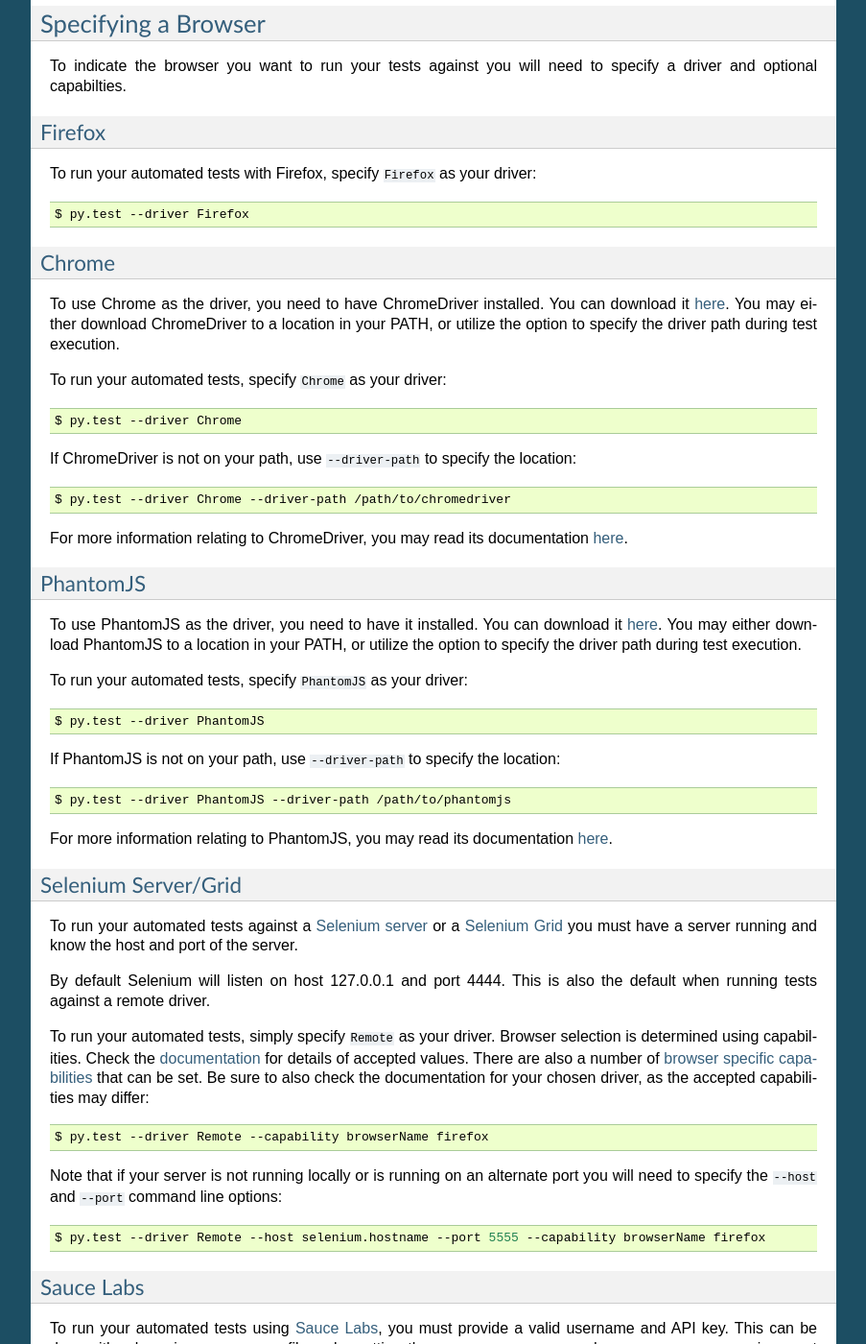
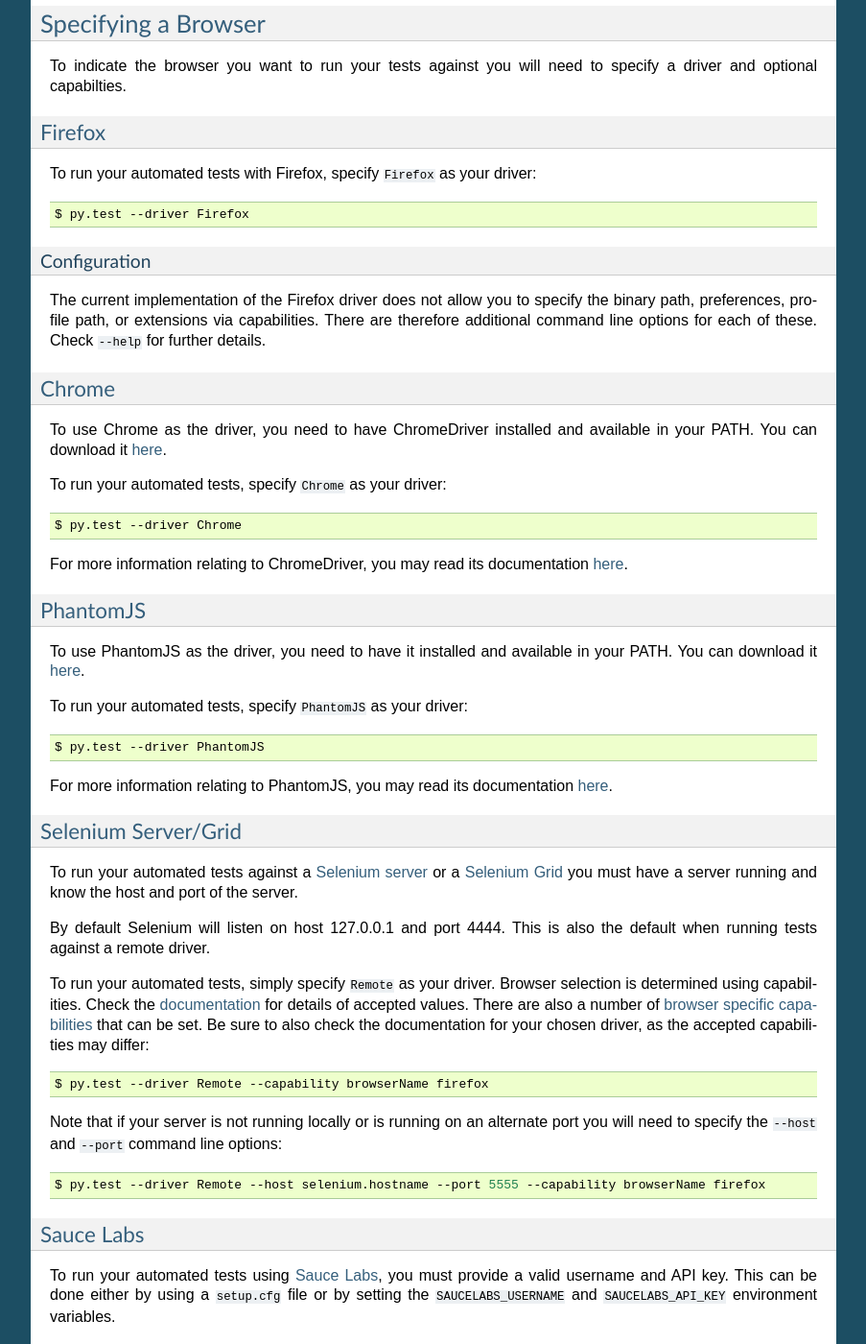
Before and after one commit to pytest-dev/pytest-selenium, a Sphinx documentation site: the page built from docs/user_guide.rst, in a window 1280 px wide and 1400 px high, scrolled down 1603 px. Shown: the whole window at 96% size, without its empty margins (198-1101 px from the left). Built offline with Sphinx 7.4.7, drawn with Linux system fonts in a browser that asks for light colours.

Commit message:
Remove references to --driver-path

```diff
--- a/docs/user_guide.rst
+++ b/docs/user_guide.rst
@@ -99,14 +99,20 @@
 
   $ py.test --driver Firefox
 
+Configuration
+~~~~~~~~~~~~~
+
+The current implementation of the Firefox driver does not allow you to specify
+the binary path, preferences, profile path, or extensions via capabilities.
+There are therefore additional command line options for each of these. Check
+``--help`` for further details.
+
 Chrome
 ------
 
-To use Chrome as the driver, you need to have ChromeDriver installed. You can
-download it
+To use Chrome as the driver, you need to have ChromeDriver installed and
+available in your PATH. You can download it
 `here <https://sites.google.com/a/chromium.org/chromedriver/downloads>`_.
-You may either download ChromeDriver to a location in your PATH, or utilize
-the option to specify the driver path during test execution.
 
 To run your automated tests, specify ``Chrome`` as your driver:
 
@@ -114,36 +120,20 @@
 
   $ py.test --driver Chrome
 
-If ChromeDriver is not on your path, use ``--driver-path`` to specify the
-location:
-
-.. code-block:: bash
-
-  $ py.test --driver Chrome --driver-path /path/to/chromedriver
-
 For more information relating to ChromeDriver, you may read its documentation
 `here <https://sites.google.com/a/chromium.org/chromedriver/>`_.
 
 PhantomJS
 ---------
 
-To use PhantomJS as the driver, you need to have it installed. You can download
-it `here <http://phantomjs.org/download.html>`_.
-You may either download PhantomJS to a location in your PATH, or utilize
-the option to specify the driver path during test execution.
+To use PhantomJS as the driver, you need to have it installed and available in
+your PATH. You can download it `here <http://phantomjs.org/download.html>`_.
 
 To run your automated tests, specify ``PhantomJS`` as your driver:
 
 .. code-block:: bash
 
   $ py.test --driver PhantomJS
-
-If PhantomJS is not on your path, use ``--driver-path`` to specify the
-location:
-
-.. code-block:: bash
-
-  $ py.test --driver PhantomJS --driver-path /path/to/phantomjs
 
 For more information relating to PhantomJS, you may read its documentation
 `here <http://phantomjs.org/quick-start.html>`_.
```
